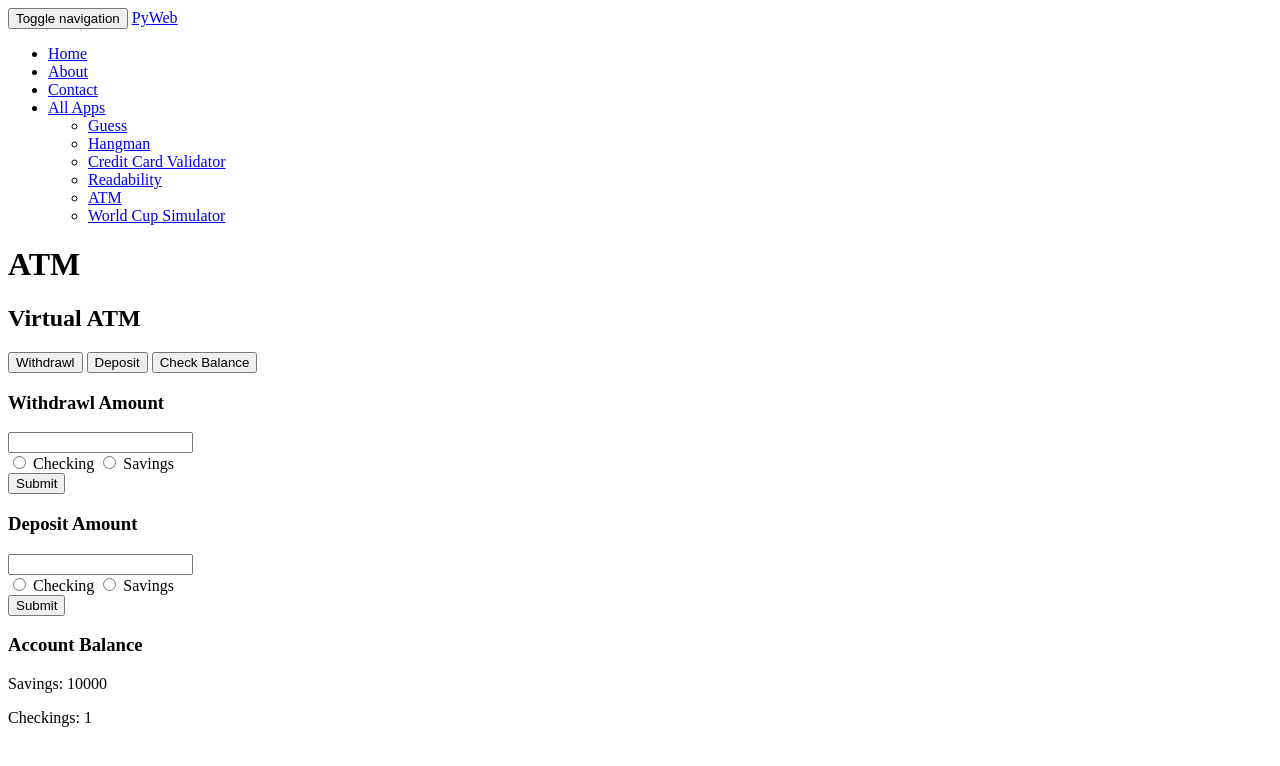
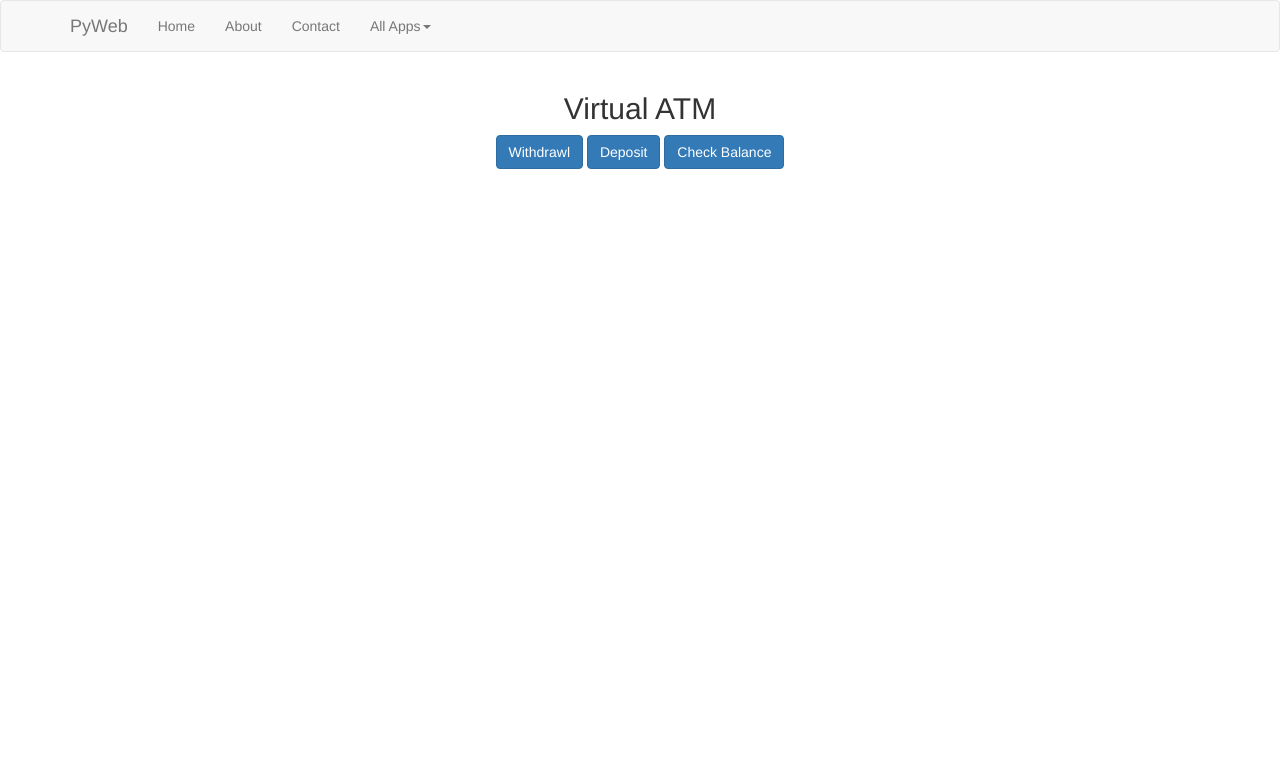
Before and after one commit to coderchris591/pyweb, a Flask app: page /atm in a window 1280 px wide. Shown: the top 766 px of the page. Run offline with Flask 3, Linux system fonts and the light colour scheme; the visitor is signed in with stand-in values (Sample User, id 1); some libraries are stand-ins or nearby versions.

Commit message:
updated atm with bootstrap and js

```diff
--- a/main.py
+++ b/main.py
@@ -4,6 +4,9 @@ import csv
 from flask import Flask
 from flask_bootstrap import Bootstrap
 from flask_wtf import FlaskForm
+# import smtplib
+# from email.mime.text import MIMEText
+# import os
 # import wtforms
 # import wtforms.validators
 
@@ -47,6 +50,26 @@ def contact():
         name = request.form.get('name')
         email = request.form.get('email')
         message = request.form.get('message')
+        # Email configuration
+        sender_email = "your_email@example.com"
+        receiver_email = "chmartinez2014@gmail.com"
+        subject = "New Contact Form Submission"
+        body = f"Name: {name}\nEmail: {email}\nMessage: {message}"
+
+        # # Create the email message
+        # msg = MIMEText(body)
+        # msg["Subject"] = subject
+        # msg["From"] = sender_email
+        # msg["To"] = receiver_email
+
+        # # Send the email
+        # try:
+        #     with smtplib.SMTP("smtp.gmail.com", 587) as server:
+        #         server.starttls()
+        #         server.login(sender_email, os.getenv("EMAIL_PASSWORD"))
+        #         server.sendmail(sender_email, receiver_email, msg.as_string())
+        # except Exception as e:
+        #     print(f"Error sending email: {e}")
         return redirect(url_for('index'))
     return render_template('contact.html')
 
@@ -72,7 +95,7 @@ def get_sessions(app):
         session['output'] = ["\u25A1" if letter.isalpha() else " " for letter in session['phrase']]
     elif app == 'atm':
         resp = make_response(redirect(url_for('atm')))
-        session['savings'] = '10000'
+        session['saving'] = '10000'
         session['checking'] = '500'
     return resp
 
@@ -265,6 +288,7 @@ def readability():
 def atm():
     if request.method == 'POST':
         return render_template('atm.html')
+
         # amount = request.form.get('amount')
         # action = request.form.get('action')
         # if action == 'deposit':
@@ -286,11 +310,11 @@ def atm():
         # return render_template('atm.html', savings=session['savings'], checking=session['checking'])
 
     elif request.method == 'GET':
-        savings = session.get('savings')
-        checkings = session.get('checkings')
+        saving = session.get('saving')
+        checking = session.get('checking')
 
-        print(savings, checkings)
-        return render_template('atm.html', savings=savings, checkings=checkings)
+        print(saving, checking)
+        return render_template('atm.html', saving=saving, checking=checking)
 
 
 @app.route('/fifa-world-cup', methods=('POST', 'GET'))
--- a/templates/atm.html
+++ b/templates/atm.html
@@ -1,85 +1,63 @@
 {% extends "template.html" %}
 
 {% block head %}
+    {{super()}}
     <title>{% block title %}ATM{% endblock %}</title>
 {% endblock %}
 
-{% block script %}
-<script>
-    addEventListener("click", highlight());
-    function highlight(id1, id2, id3){
-        btn = document.getElementById(id1);
-        section = document.getElementById(id1 + 'section')
-        section2 = document.getElementById(id2 + 'section')
-        section3 = document.getElementById(id3 + 'section')
-        section.style.display = "block";
-        section2.style.display = "none";
-        section3.style.display = "none";
-        btn.style.backgroundColor = "#87b7e0";
-        btn.style.color = 'white'
-        btn.style.border = "1px solid transparent"
-        btn.style.boxShadow = "5px 5px 10px 2px grey";
-        btn.style.transition = "color 0.15s ease-in-out, background-color 0.15s ease-in-out, border-color 0.15s ease-in-out, box-shadow 0.15s ease-in-out";
-        btn2 = document.getElementById(id2);
-        btn3 = document.getElementById(id3);
-        btn2.style.backgroundColor = "";
-        btn2.style.color = ''
-        btn2.style.border = ""
-        btn2.style.boxShadow = "";
-        btn2.style.transition = "";
-        btn3.style.backgroundColor = "";
-        btn3.style.color = ''
-        btn3.style.border = ""
-        btn3.style.boxShadow = "";
-        btn3.style.transition = "";
-    }
-</script>
-{% endblock %}
-
-
 {% block content %}
-    <div class="header">
-        <h1>ATM</h1>
+    <div class="container text-center">
+        <h2 class="text-center">Virtual ATM</h2>
+        <div class="text-center"></div>
+            <button id="withdrawl" class="btn btn-primary" onclick="showSection('withdrawlSection')">Withdrawl</button>
+            <button id="deposit" class="btn btn-primary" onclick="showSection('depositSection')">Deposit</button>
+            <button id="balance" class="btn btn-primary" onclick="showSection('balanceSection')">Check Balance</button>
         </div>
-    <div class="container">
-        <h2>Virtual ATM</h2>
-        <div>
-            <button id="withdrawl" class="btn" onclick="highlight(this.id, 'deposit', 'balance')">Withdrawl</button>
-            <button id="deposit" class="btn" onclick="highlight(this.id, 'withdrawl', 'balance')">Deposit</button>
-            <button id="balance" class="btn" onclick="highlight(this.id, 'withdrawl', 'deposit')">Check Balance</button>
-        </div>
-            <div class="section" id="withdrawlsection">
+        <div id="withdrawlSection" class="section text-center" style="display:none;">
             <form method="post">
-                    <h3 class="info">Withdrawl Amount</h3>
-                    <input id="dollar" type="numerical">
+                <h3>Withdrawl Amount</h3>
+                <input type="number">
                 <br>
-                    <input id="checking" name="account" type="radio" value="checking">
-                    <label for="checking">Checking</label>
-                    <input id="savings" name="account" type="radio" value="savings">
-                    <label for="savings">Savings</label>
+                <input name="account" type="radio" value="checking">
+                <label>Checking</label>
+                <input name="account" type="radio" value="savings">
+                <label>Savings</label>
                 <br>
                 <input type="submit" value="Submit">
             </form>
         </div>
-            <div class="section" id="depositsection">
+        <div id="depositSection" class="section text-center" style="display:none;">
             <form method="post">
-                    <h3 class="info">Deposit Amount</h3>
-                    <input id="dollar" type="numerical">
+                <h3>Deposit Amount</h3>
+                <input type="number">
                 <br>
-                    <input id="checking" name="account" type="radio" value="checking">
-                    <label for="checking">Checking</label>
-                    <input id="savings" name="account" type="radio" value="savings">
-                    <label for="savings">Savings</label>
+                <input name="account" type="radio" value="checking">
+                <label>Checking</label>
+                <input name="account" type="radio" value="savings">
+                <label>Savings</label>
                 <br>
                 <input type="submit" value="Submit">
             </form>
         </div>
-            <div class="section" id="balancesection">
+        <div id="balanceSection" class="section text-center" style="display:none;">
             <form method="post">
-                    <h3 class="info">Account Balance</h3>
-                    <p>Savings: {{ session['savings'] }}</p>
-                    <p>Checkings: {{ checkings }}</p>
+                <h3>Account Balance</h3>
+                <p>Savings: {{ saving }}</p>
+                <p>Checkings: {{ checking }}</p>
             </form>
         </div>
     </div>
 {% endblock %}
+
+{% block scripts %}
+<script>
+function showSection(sectionId) {
+    // Hide all sections
+    document.querySelectorAll('.section').forEach(function(section) {
+        section.style.display = 'none';
+    });
+    // Show the selected section
+    document.getElementById(sectionId).style.display = 'block';
+}
+</script>
+{% endblock %}
```
Lines whose indentation alone changed are shown as unchanged.
